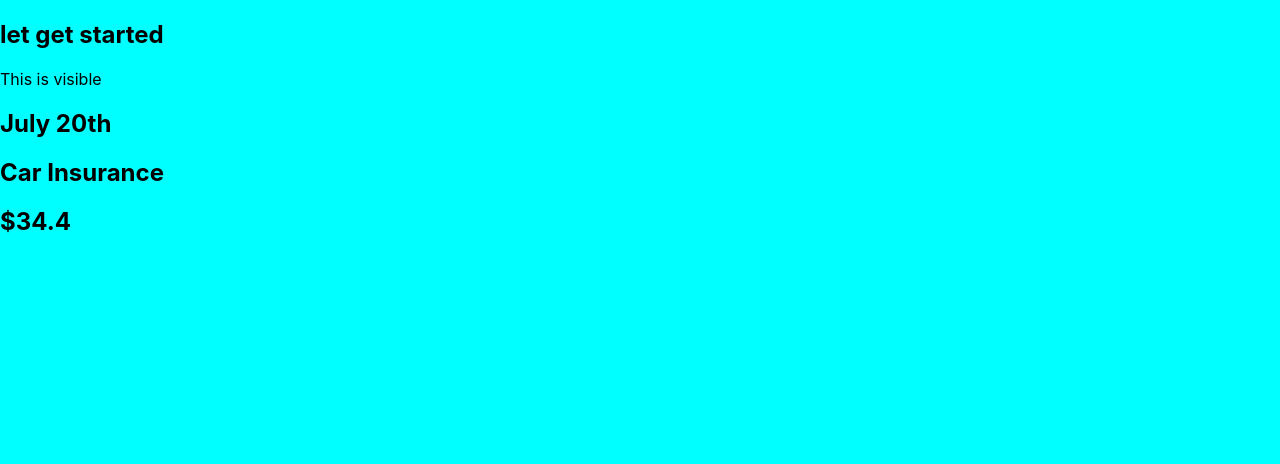
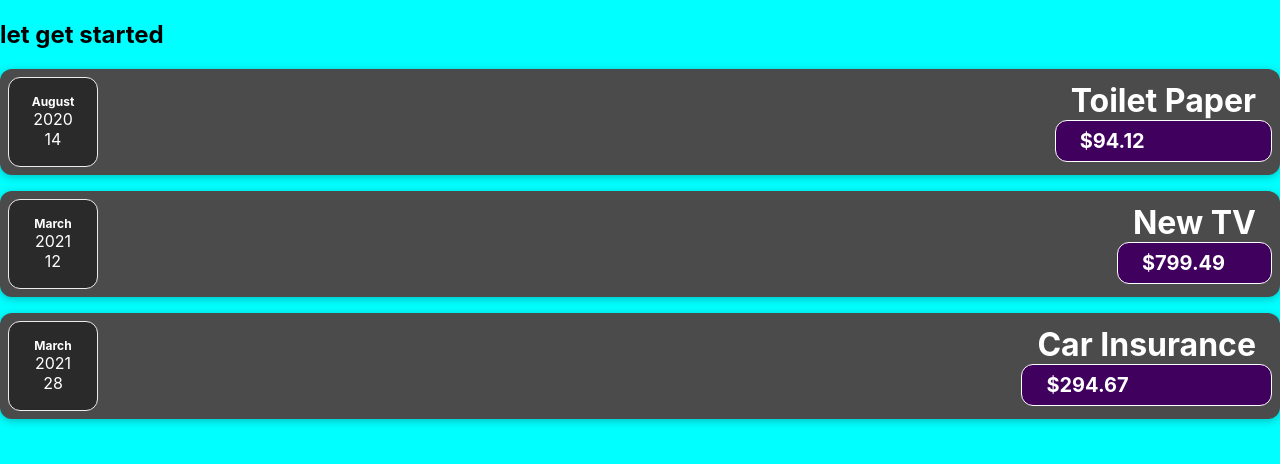
Before and after one commit to Gwali-1/course-learn, a React (Create React App) app in the folder course-guide/: page / in a window 1280 px wide. Shown: the top 464 px of the page. Built offline with nearby package versions, Linux system fonts and the light colour scheme.

Commit message:
learnt about props

```diff
--- a/course-guide/src/App.js
+++ b/course-guide/src/App.js
@@ -1,22 +1,51 @@
 import ExpenseItem from "./components/ExpenseItem";
 
 function App() {
+  const expenses = [
+    {
+      id: "e1",
+      title: "Toilet Paper",
+      amount: 94.12,
+      date: new Date(2020, 7, 14),
+    },
+    { id: "e2", title: "New TV", amount: 799.49, date: new Date(2021, 2, 12) },
+    {
+      id: "e3",
+      title: "Car Insurance",
+      amount: 294.67,
+      date: new Date(2021, 2, 28),
+    },
+    {
+      id: "e4",
+      title: "New Desk (Wooden)",
+      amount: 450,
+      date: new Date(2021, 5, 12),
+    },
+  ];
+
   return (
     <div className="App">
       <h2>let get started</h2>
-      <p>This is visible</p>
-      <ExpenseItem />
+      <ExpenseItem
+        title={expenses[0].title}
+        amount={expenses[0].amount}
+        date={expenses[0].date}
+        expense={expenses[0]}
+      />
+      <ExpenseItem
+        title={expenses[1].title}
+        amount={expenses[1].amount}
+        date={expenses[1].date}
+        expense={expenses[1]}
+      />
+      <ExpenseItem
+        title={expenses[2].title}
+        amount={expenses[2].amount}
+        date={expenses[2].date}
+        expense={expenses[2]}
+      />
     </div>
   );
 }
 
-// function Custom() {
-//   return (
-//     <>
-//       <h2>This is a custom component</h2>
-//       <p>I created it myself</p>
-//     </>
-//   );
-// }
-
 export default App;
--- /dev/null
+++ b/course-guide/src/components/ExpenseDate.css
@@ -0,0 +1,26 @@
+.expense-date {
+  display: flex;
+  flex-direction: column;
+  width: 5.5rem;
+  height: 5.5rem;
+  border: 1px solid #ececec;
+  background-color: #2a2a2a;
+  color: white;
+  border-radius: 12px;
+  align-items: center;
+  justify-content: center;
+}
+
+.expense-date__month {
+  font-size: 0.75rem;
+  font-weight: bold;
+}
+
+.expense-date__year {
+  font-size: 0.75rem;
+}
+
+.expense-date__day {
+  font-size: 1.5rem;
+  font-weight: bold;
+}
--- /dev/null
+++ b/course-guide/src/components/ExpenseDate.js
@@ -0,0 +1,16 @@
+import "./ExpenseDate.css";
+
+function ExpenseDate(props) {
+  const month = props.date.toLocaleString("en-US", { month: "long" });
+  const day = props.date.toLocaleString("en-US", { day: "2-digit" });
+  const year = props.date.getFullYear();
+  return (
+    <div className="expense-date">
+      <div className="expense-date__month">{month}</div>
+      <div className="expense-year">{year}</div>
+      <div className="expense-day">{day}</div>
+    </div>
+  );
+}
+
+export default ExpenseDate;
--- /dev/null
+++ b/course-guide/src/components/ExpenseItem.css
@@ -0,0 +1,56 @@
+.expense-item {
+  display: flex;
+  justify-content: space-between;
+  align-items: center;
+  box-shadow: 0 2px 8px rgba(0, 0, 0, 0.25);
+  padding: 0.5rem;
+  margin: 1rem 0;
+  border-radius: 12px;
+  background-color: #4b4b4b;
+}
+
+.expense-item__description {
+  display: flex;
+  flex-direction: column;
+  gap: 1rem;
+  align-items: flex-end;
+  flex-flow: column-reverse;
+  justify-content: flex-start;
+  flex: 1;
+}
+
+.expense-item h2 {
+  color: #3a3a3a;
+  font-size: 2rem;
+  flex: 1;
+  margin: 0 1rem;
+  color: white;
+}
+
+.expense-item__price {
+  font-size: 1rem;
+  font-weight: bold;
+  color: white;
+  background-color: #40005d;
+  border: 1px solid white;
+  padding: 0.5rem;
+  border-radius: 12px;
+}
+
+@media (min-width: 580px) {
+  .expense-item__description {
+    flex-direction: row;
+    align-items: center;
+    justify-content: flex-start;
+    flex: 1;
+  }
+
+  .expense-item__description h2 {
+    font-size: 1.25rem;
+  }
+
+  .expense-item__price {
+    font-size: 1.25rem;
+    padding: 0.5rem 1.5rem;
+  }
+}
--- a/course-guide/src/components/ExpenseItem.js
+++ b/course-guide/src/components/ExpenseItem.js
@@ -1,10 +1,13 @@
-function ExpenseItem() {
+import ExpenseDate from "./ExpenseDate";
+import "./ExpenseItem.css";
+
+function ExpenseItem(props) {
   return (
-    <div>
-      <h2>July 20th</h2>
-      <div>
-        <h2>Car Insurance</h2>
-        <h2>$34.4</h2>
+    <div className="expense-item">
+      <ExpenseDate date={props.date} />
+      <div clasName="expense-item__description">
+        <h2>{props.title}</h2>
+        <div className="expense-item__price">${props.amount}</div>
       </div>
     </div>
   );
```
